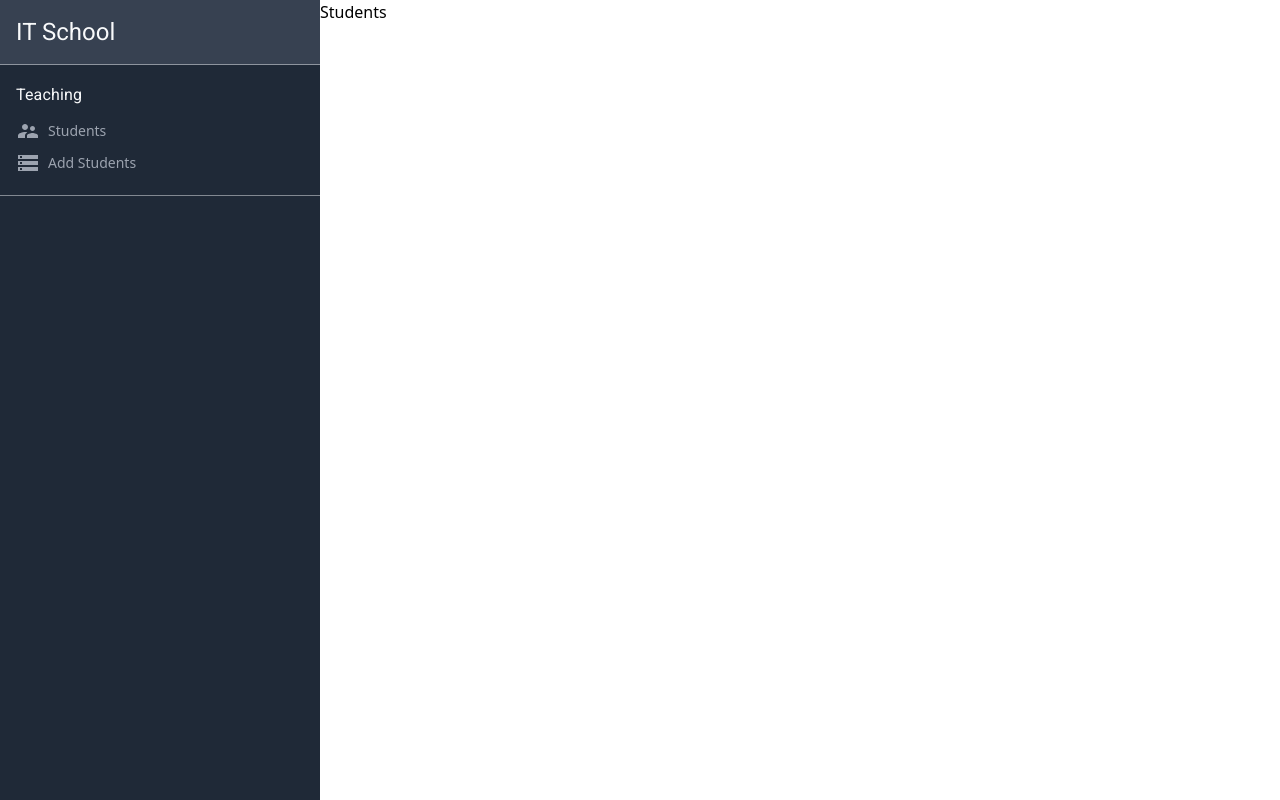
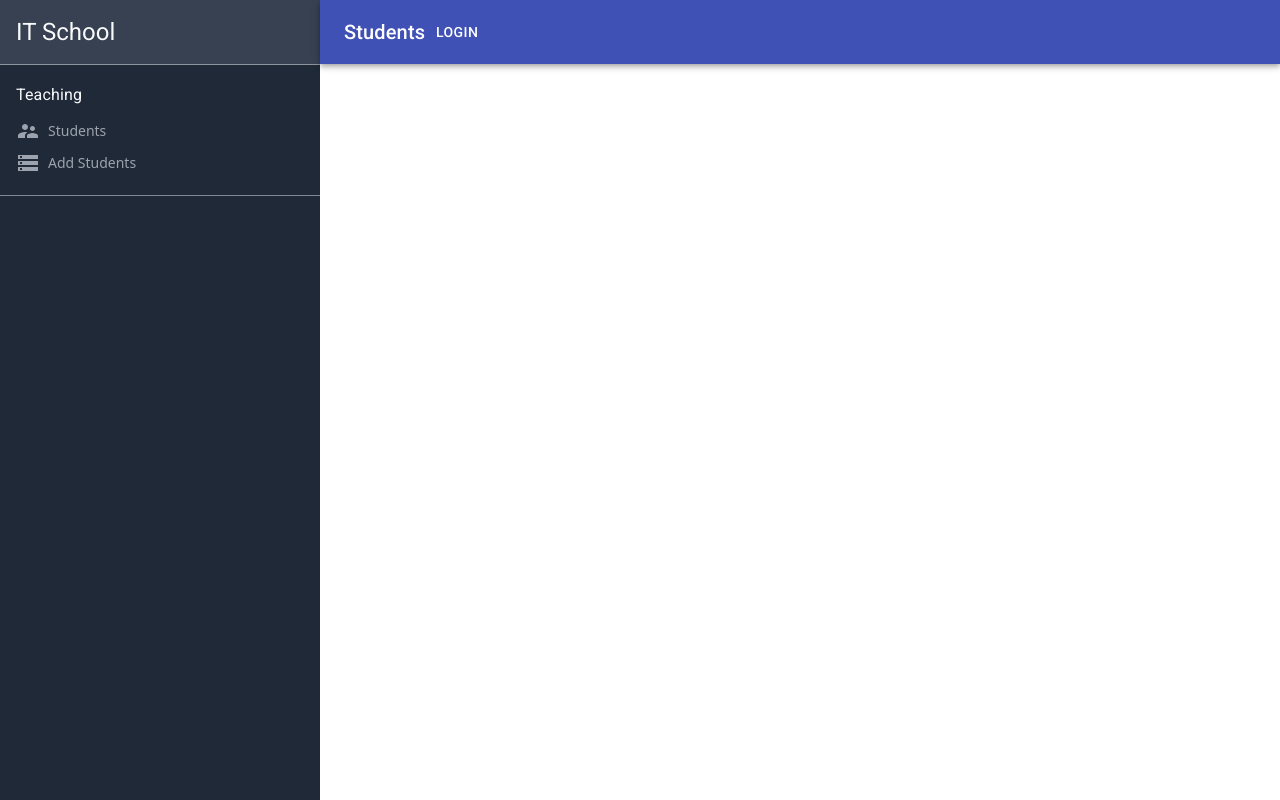
Before and after one commit to IlyaKrapivnoy/pair_programming, a React (Create React App) app: page / in a window 1280 px wide. Built offline with nearby package versions, Linux system fonts and the light colour scheme.

Commit message:
add header

```diff
--- a/src/components/AddStudents.jsx
+++ b/src/components/AddStudents.jsx
@@ -1,5 +1,11 @@
+import Header from './Header';
+
 const AddStudents = () => {
-    return <div>AddStudents</div>;
+    return (
+        <div className='w-9/12'>
+            <Header title='Add Students' />
+        </div>
+    );
 };
 
 export default AddStudents;
--- /dev/null
+++ b/src/components/Header.jsx
@@ -0,0 +1,16 @@
+import { AppBar, Toolbar, Typography, Button } from '@material-ui/core';
+
+const Header = ({ title }) => {
+    return (
+        <div>
+            <AppBar position='static'>
+                <Toolbar>
+                    <Typography variant='h6'>{title}</Typography>
+                    <Button color='inherit'>Login</Button>
+                </Toolbar>
+            </AppBar>
+        </div>
+    );
+};
+
+export default Header;
--- a/src/components/Students.jsx
+++ b/src/components/Students.jsx
@@ -1,5 +1,11 @@
+import Header from './Header';
+
 const Students = () => {
-    return <div className='w-9/12'>Students</div>;
+    return (
+        <div className='w-9/12'>
+            <Header title='Students' />
+        </div>
+    );
 };
 
 export default Students;
```
